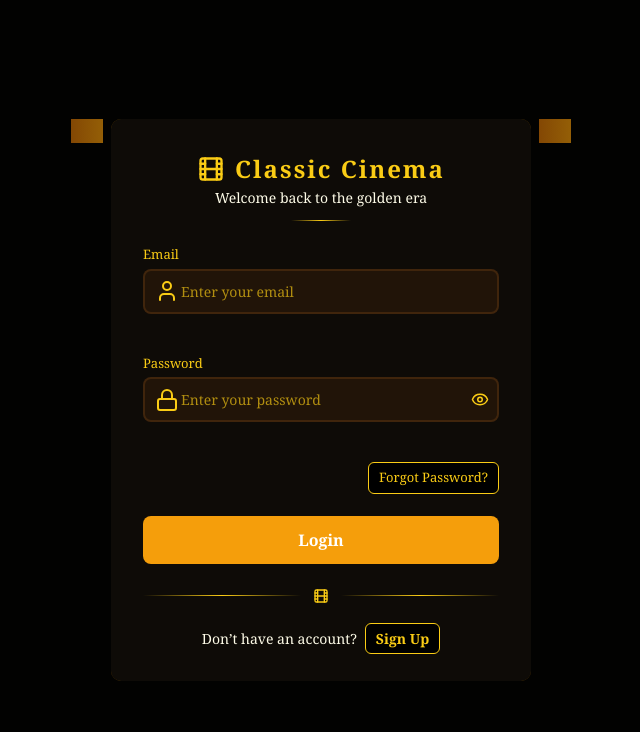
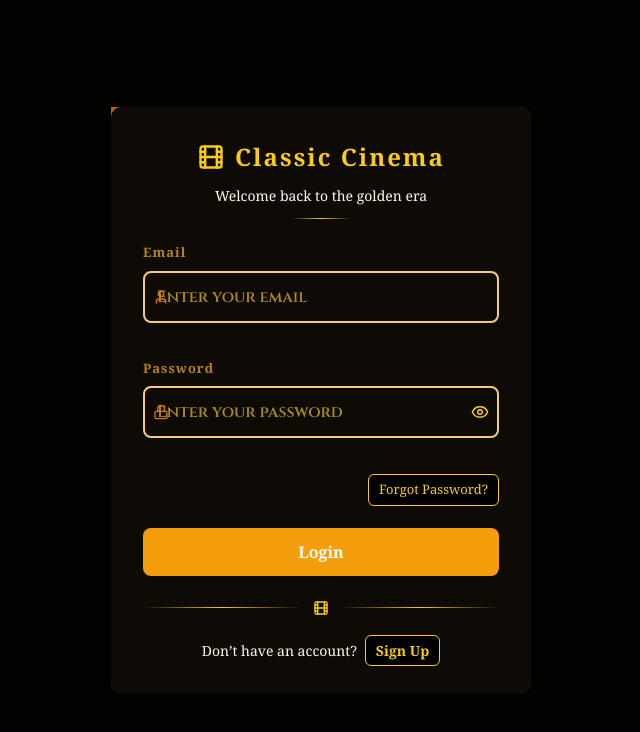
Before and after one commit to Fazarshaik/classicott, a React (Create React App) app: page /login in a window 1280 px wide. Shown: the top 732 px of the page, without its empty margins (319-959 px from the left). Built offline with nearby package versions, Linux system fonts and the light colour scheme.

Commit message:
movieframe video

```diff
--- a/src/App.jsx
+++ b/src/App.jsx
@@ -21,6 +21,7 @@ import MovieFrame from "./components/MovieFrame";
 import GenrePage from "./pages/GenrePage";
 import MyListPage from "./pages/MyListPage";
 import TimeMachine from "./components/TimeMachine";
+// import { MyListProvider } from "./context/MyListContex";
 import { Toaster } from "react-hot-toast";
 import ProfilePage from "./pages/Profile";
 
@@ -31,11 +32,13 @@ const App = () => {
     <ToastContainer
       position="top-right"/>
     <Routes>
+
       <Route path="/" element={<Signup />} />
       <Route path="/login" element={<Login />} />
       <Route path="/forgot-password" element={<ForgotPassword />} />
       <Route path="/categories" element={<Categories />} />
       <Route path="/movies" element={<MoviesPage />} />
+
       <Route path="/home" element={<Home />} />
       <Route path="/dashboard" element={<Dashboard />} />
       <Route path="/subscription" element={<VintageSubscriptionPage />} />
--- a/src/components/TimeMachine.jsx
+++ b/src/components/TimeMachine.jsx
@@ -8,7 +8,7 @@ const decades = [
   { value: 'all', label: 'All Eras', period: 'all era' },
   { value: '1920s', label: '1920s', period: 'Silent Era' },
   { value: '1930s', label: '1930s', period: 'Golden Dawn' },
-  { value: '1940s', label: '1940s', period: 'War and Drama' },
+  { value: '1940s', label: '1940s', period: 'War & Drama' },
   { value: '1950s', label: '1950s', period: 'Technicolor' },
   { value: '1960s', label: '1960s', period: 'New Wave' },
   { value: '1970s', label: '1970s', period: 'Auteur Era' },
--- a/src/css/Login.scss
+++ b/src/css/Login.scss
@@ -1,4 +1,4 @@
-.auth-overlay {
+.login-overlay {
   position: fixed;
   inset: 0;
   background: rgba(0, 0, 0, 0.9);
@@ -9,7 +9,7 @@
   padding: 1rem;
 }
 
-.auth-modal {
+.login-modal {
   position: relative;
   max-width: 420px;
   width: 100%;
@@ -25,16 +25,8 @@
   padding: 12px 0;
   top: 0;
   bottom: 0;
-  z-index: 1;
 }
 
-.film-strip.left {
-  left: -40px;
-}
-
-.film-strip.right {
-  right: -40px;
-}
 
 .film-hole {
   width: 16px;
@@ -44,28 +36,22 @@
   margin: 2px auto;
 }
 
-.auth-frame,
-.auth-frame-inner {
+.login-frame {
   position: absolute;
   inset: 0;
+  background: linear-gradient(to bottom, rgba(113, 63, 18, 0.2), #000);
+  border: 2px solid rgba(202, 138, 4, 0.4);
   border-radius: 10px;
-  pointer-events: none;
 }
 
-.auth-frame {
-  background: linear-gradient(to bottom, rgba(113, 63, 18, 0.2), #000);
-  border: 2px solid rgba(202, 138, 4, 0.4);
-  z-index: 2;
-}
-
-.auth-frame-inner {
+.login-frame-inner {
+  position: absolute;
   inset: 8px;
   border: 1px solid rgba(250, 204, 21, 0.2);
   border-radius: 8px;
-  z-index: 3;
 }
 
-.auth-content {
+.login-content {
   position: relative;
   background: #0e0b07;
   padding: 32px;
@@ -73,16 +59,17 @@
   z-index: 10;
 }
 
-.auth-header {
+.login-header {
   text-align: center;
   margin-bottom: 24px;
 }
 
-.auth-header-top {
+.login-header-top {
   display: flex;
   align-items: center;
   justify-content: center;
   gap: 10px;
+  margin-bottom: 10px;
 }
 
 .film-icon {
@@ -91,7 +78,7 @@
   height: 28px;
 }
 
-.auth-title {
+.login-title {
   color: #facc15;
   font-family: 'Georgia', serif;
   font-size: 24px;
@@ -99,64 +86,63 @@
   letter-spacing: 2px;
 }
 
-.auth-subtitle {
+.login-subtitle {
   color: #fefce8;
   font-family: 'Georgia', serif;
   font-size: 14px;
 }
 
-.auth-divider {
+.login-divider {
   width: 60px;
   height: 1px;
   margin: 12px auto 0;
   background: linear-gradient(to right, transparent, #facc15, transparent);
 }
 
-.auth-form {
+.login-form {
   display: flex;
   flex-direction: column;
   gap: 16px;
 }
 
-.input-group {
+.form-group {
   display: flex;
   flex-direction: column;
 }
 
-.input-label {
+.form-label {
   color: #facc15;
   font-size: 13px;
   font-family: 'Georgia', serif;
+  letter-spacing: 1px;
   margin-bottom: 4px;
 }
 
-.input-wrapper {
+.form-input-wrapper {
   position: relative;
   display: flex;
   align-items: center;
 }
 
-.input-icon {
+.form-icon {
   position: absolute;
-  left: 12px;
-  top: 50%;
-  transform: translateY(-50%);
-  color: #facc15;
+  left: 10px;
+  color: #d97706;
 }
 
-.input-field {
+.form-input {
   width: 100%;
-  padding: 10px 36px 10px 38px;
+  padding: 10px 36px 10px 36px;
   background: rgba(113, 63, 18, 0.2);
   border: 2px solid rgba(113, 63, 18, 0.4);
   border-radius: 8px;
   color: #fefce8;
+  font-family: 'Georgia', serif;
   font-size: 14px;
   outline: none;
-  text-transform: none;
 }
 
-.toggle-visibility {
+.eye-toggle {
   position: absolute;
   right: 10px;
   background: none;
@@ -170,11 +156,19 @@
   transform: translateY(-50%);
 }
 
-.auth-options {
+.login-options {
   display: flex;
   justify-content: space-between;
   align-items: center;
   font-size: 13px;
+}
+
+.remember-label {
+  color: #fff;
+  display: flex;
+  align-items: center;
+  gap: 6px;
+  font-family: 'Georgia', serif;
 }
 
 .forgot-password-btn {
@@ -187,7 +181,7 @@
   cursor: pointer;
 }
 
-.auth-button {
+.login-button {
   width: 100%;
   padding: 12px;
   background: #f59e0b;
@@ -201,7 +195,7 @@
   margin-top: 6px;
 }
 
-.auth-divider-icon {
+.login-divider-with-icon {
   display: flex;
   align-items: center;
   justify-content: center;
@@ -219,7 +213,7 @@
   margin: 0 12px;
 }
 
-.auth-footer {
+.signup-redirect {
   text-align: center;
   color: #fefce8;
   font-family: 'Georgia', serif;
@@ -236,10 +230,24 @@
   font-weight: bold;
   cursor: pointer;
 }
-
-.auth-error {
+.error-message {
   color: #e74c3c;
   font-size: 0.85rem;
   margin-top: 4px;
   margin-left: 2px;
 }
+.form-input-wrapper {
+  position: relative;
+  display: flex;
+  align-items: center;
+}
+
+.form-icon {
+  position: absolute;
+  left: 10px;
+  color: #d97706;
+}
+
+.form-input {
+  padding: 10px 36px 10px 36px; // Enough space for both icon and eye toggle
+}
--- a/src/pages/Login.jsx
+++ b/src/pages/Login.jsx
@@ -14,10 +14,9 @@ const Login = () => {
 
   const handleLogin = (e) => {
     e.preventDefault();
+
     const users = JSON.parse(localStorage.getItem('users')) || [];
-    const matchedUser = users.find(
-      (user) => user.email === email && user.password === password
-    );
+    const matchedUser = users.find((user) => user.email === email && user.password === password);
 
     if (matchedUser) {
       localStorage.setItem('loggedInUser', JSON.stringify(matchedUser));
@@ -28,8 +27,8 @@ const Login = () => {
   };
 
   return (
-    <div className="auth-overlay">
-      <div className="auth-modal">
+    <div className="login-overlay">
+      <div className="login-modal">
         <div className="film-strip left">
           {[...Array(6)].map((_, i) => <div className="film-hole" key={i} />)}
         </div>
@@ -37,27 +36,27 @@ const Login = () => {
           {[...Array(6)].map((_, i) => <div className="film-hole" key={i} />)}
         </div>
 
-        <div className="auth-frame" />
-        <div className="auth-frame-inner" />
+        <div className="login-frame" />
+        <div className="login-frame-inner" />
 
-        <div className="auth-content">
-          <div className="auth-header">
-            <div className="auth-header-top">
+        <div className="login-content">
+          <div className="login-header">
+            <div className="login-header-top">
               <Film className="film-icon" />
-              <h2 className="auth-title">Classic Cinema</h2>
+              <h2 className="login-title">Classic Cinema</h2>
             </div>
-            <p className="auth-subtitle">Welcome back to the golden era</p>
-            <div className="auth-divider" />
+            <p className="login-subtitle">Welcome back to the golden era</p>
+            <div className="login-divider" />
           </div>
 
-          <form className="auth-form" onSubmit={handleLogin}>
-            <div className="input-group">
-              <label className="input-label">Email</label>
-              <div className="input-wrapper">
-                <User className="input-icon" />
+          <form className="login-form" onSubmit={handleLogin}>
+            <div className="form-group">
+              <label className="form-label">Email</label>
+              <div className="form-input-wrapper">
+                <User className="form-icon" />
                 <input
                   type="email"
-                  className="input-field"
+                  className="form-input"
                   value={email}
                   onChange={(e) => setEmail(e.target.value)}
                   placeholder="Enter your email"
@@ -66,13 +65,13 @@ const Login = () => {
               </div>
             </div>
 
-            <div className="input-group">
-              <label className="input-label">Password</label>
-              <div className="input-wrapper">
-                <Lock className="input-icon" />
+            <div className="form-group">
+              <label className="form-label">Password</label>
+              <div className="form-input-wrapper">
+                <Lock className="form-icon" />
                 <input
                   type={showPassword ? 'text' : 'password'}
-                  className="input-field"
+                  className="form-input"
                   value={password}
                   onChange={(e) => setPassword(e.target.value)}
                   placeholder="Enter your password"
@@ -80,18 +79,20 @@ const Login = () => {
                 />
                 <button
                   type="button"
-                  className="toggle-visibility"
+                  className="eye-toggle"
                   onClick={togglePasswordVisibility}
                   aria-label="Toggle Password Visibility"
                 >
                   {showPassword ? <EyeOff size={18} /> : <Eye size={18} />}
                 </button>
               </div>
-              {error && <div className="auth-error">{error}</div>}
+              {error && <div className="error-message">{error}</div>}
             </div>
 
-            <div className="auth-options">
-              <div className="remember-label" />
+            <div className="login-options">
+              <label className="remember-label">
+
+              </label>
               <button
                 type="button"
                 onClick={() => navigate('/forgot-password')}
@@ -101,18 +102,21 @@ const Login = () => {
               </button>
             </div>
 
-            <button type="submit" className="auth-button">Login</button>
+            <button type="submit" className="login-button">Login</button>
           </form>
 
-          <div className="auth-divider-icon">
+          <div className="login-divider-with-icon">
             <div className="divider-line" />
             <Film className="divider-icon" size={16} />
             <div className="divider-line" />
           </div>
 
-          <div className="auth-footer">
+          <div className="signup-redirect">
             Don’t have an account?
-            <span onClick={() => navigate('/')} className="signup-link">
+            <span
+              onClick={() => navigate('/')}
+              className="signup-link"
+            >
               Sign Up
             </span>
           </div>
```
Also changed, not shown: src/pages/Video.jsx (+4 -14 lines), src/catagories/Auteurera.jsx (added), src/catagories/Goldendawn.jsx (added), src/catagories/Newwave.jsx (added), src/catagories/Silentera.jsx (added), src/catagories/Technicolor.jsx (added), src/catagories/War&drama.jsx (added).
